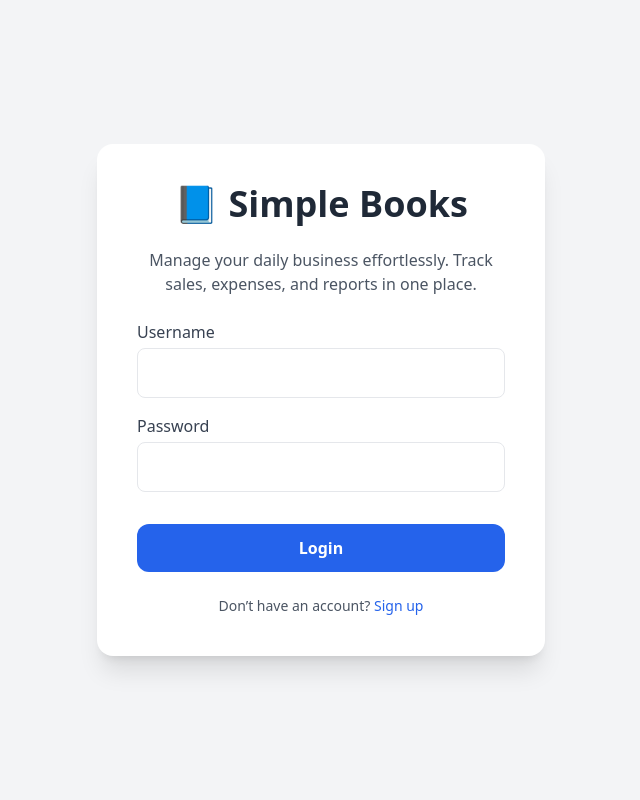
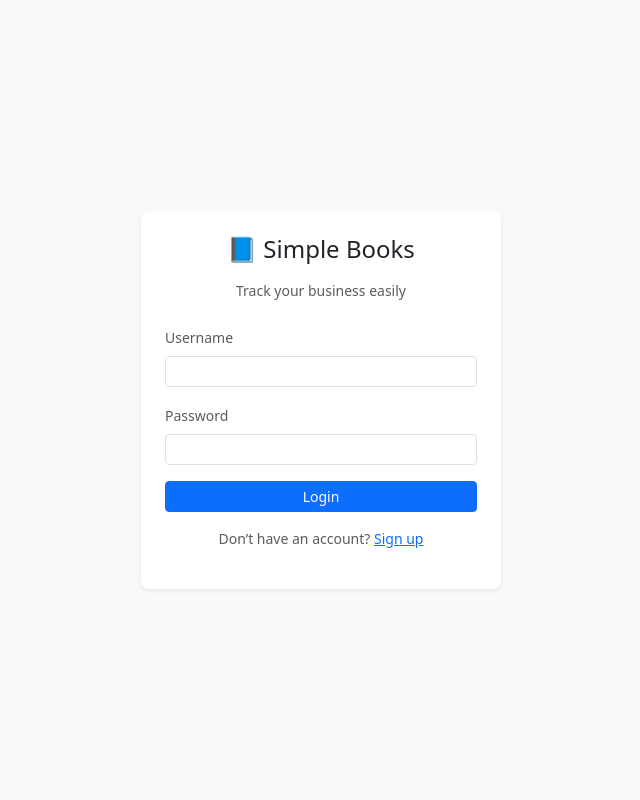
Before and after one commit to Marvyn95/simple-books, a Python web app: template sb/templates/login.html in a window 1280 px wide. Shown: the whole page, without its empty margins (319-959 px from the left). Run offline with Jinja, Linux system fonts and the light colour scheme; the template is opened without the code that fills it, so the values that code supplies are empty; some libraries are stand-ins or nearby versions.

Commit message:
editing login page

```diff
--- a/sb/templates/login.html
+++ b/sb/templates/login.html
@@ -2,60 +2,53 @@
 <html lang="en">
 <head>
   <meta charset="UTF-8" />
-  <meta name="viewport" content="width=device-width, initial-scale=1.0" />
+  <meta name="viewport" content="width=device-width, initial-scale=1.0, maximum-scale=1.0, user-scalable=no" />
   <title>Simple Books</title>
-  <script src="https://cdn.tailwindcss.com"></script>
+  <link href="https://cdn.jsdelivr.net/npm/bootstrap@5.3.0/dist/css/bootstrap.min.css" rel="stylesheet">
 </head>
-<body class="bg-gray-100 min-h-screen flex items-center justify-center">
+<body class="bg-light min-vh-100 d-flex align-items-center justify-content-center px-3">
 
-  <div class="w-full max-w-md bg-white rounded-2xl shadow-xl p-8 md:p-10">
-    <h1 class="text-4xl font-bold text-center text-gray-800 mb-6">📘 Simple Books</h1>
-    <p class="text-center text-gray-600 mb-6">
-      Manage your daily business effortlessly. Track sales, expenses, and reports in one place.
-    </p>
+  <div class="w-100" style="max-width: 360px;">
+    <div class="card shadow-sm border-0 rounded-3 p-4">
+      <h1 class="h4 text-center text-dark mb-3">📘 Simple Books</h1>
+      <p class="text-center text-muted small mb-4">Track your business easily</p>
 
-    <form action="{{ url_for('login') }}" method="POST" class="space-y-4">
-      <div>
-        <label for="username" class="block text-left text-gray-700 font-medium mb-1">Username</label>
+      <form action="{{ url_for('login') }}" method="POST">
+        <div class="mb-3">
+          <label for="username" class="form-label small text-muted">Username</label>
           <input type="text" id="username" name="username" required
-               class="w-full px-4 py-3 border rounded-lg focus:outline-none focus:ring-2 focus:ring-blue-500" />
+                 class="form-control form-control-sm" />
         </div>
 
-      <div>
-        <label for="password" class="block text-left text-gray-700 font-medium mb-1">Password</label>
+        <div class="mb-3">
+          <label for="password" class="form-label small text-muted">Password</label>
           <input type="password" id="password" name="password" required
-               class="w-full px-4 py-3 border rounded-lg focus:outline-none focus:ring-2 focus:ring-blue-500" />
+                 class="form-control form-control-sm" />
         </div>
-        <div>
+
+        <div class="mb-3">
           {% with messages = get_flashed_messages(with_categories=true) %}
             {% if messages %}
               {% for category, message in messages %}
-                    <div class="p-4 rounded mb-4 text-sm font-medium
-                        {% if category == 'error' %}
-                            bg-red-100 text-red-700 border border-red-400
-                        {% elif category == 'success' %}
-                            bg-green-100 text-green-700 border border-green-400
-                        {% elif category == 'info' %}
-                            bg-blue-100 text-blue-700 border border-blue-400
-                        {% endif %}
-                    ">
+                <div class="alert alert-{{ 'danger' if category == 'error' else 'success' if category == 'success' else 'info' }} alert-dismissible fade show small p-3" role="alert">
                   {{ message }}
+                  <button type="button" class="btn-close" data-bs-dismiss="alert" aria-label="Close"></button>
                 </div>
               {% endfor %}
             {% endif %}
           {% endwith %}
         </div>
-      <button type="submit"
-              class="w-full bg-blue-600 hover:bg-blue-700 text-white font-semibold py-3 px-6 rounded-xl transition">
-        Login
-      </button>
+
+        <button type="submit" class="btn btn-primary btn-sm w-100">Login</button>
       </form>
 
-    <p class="mt-6 text-center text-sm text-gray-600">
+      <p class="mt-3 text-center small text-muted">
         Don’t have an account?
-      <a href="{{ url_for('register_owner') }}" class="text-blue-600 hover:underline font-medium">Sign up</a>
+        <a href="{{ url_for('register_owner') }}" class="text-primary text-decoration-underline">Sign up</a>
       </p>
     </div>
+  </div>
 
+  <script src="https://cdn.jsdelivr.net/npm/bootstrap@5.3.0/dist/js/bootstrap.bundle.min.js"></script>
 </body>
 </html>
```
Lines whose indentation alone changed are shown as unchanged.
